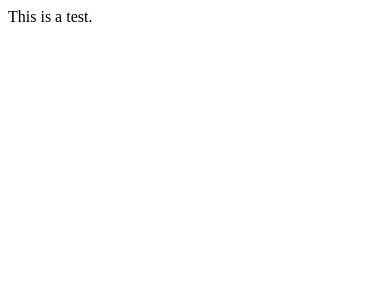
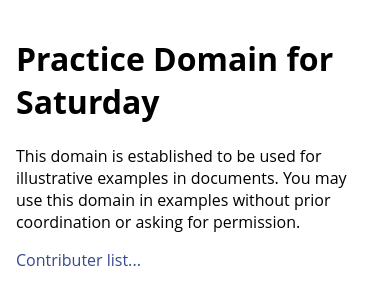
Before and after one commit to FlorinaFlo9/test, a plain HTML site: page index.html in a window 390 px wide. Drawn offline with Linux system fonts and the light colour scheme.

Commit message:
updates
added some info to index, and style.

```diff
--- a/index.html
+++ b/index.html
@@ -1,12 +1,51 @@
-<!DOCTYPE html>
-<html lang="en">
+<!doctype html>
+<html>
 <head>
-    <meta charset="UTF-8">
-    <meta name="viewport" content="width=device-width, initial-scale=1.0">
-    <meta http-equiv="X-UA-Compatible" content="ie=edge">
-    <title>Document</title>
+    <title>Practice Saturday</title>
+
+    <meta charset="utf-8" />
+    <meta http-equiv="Content-type" content="text/html; charset=utf-8" />
+    <meta name="viewport" content="width=device-width, initial-scale=1" />
+
+    <style type="text/css">
+        body {
+            background-color: #f0f0f2;
+            margin: 0;
+            padding: 0;
+            font-family: "Open Sans", "Helvetica Neue", Helvetica, Arial, sans-serif;
+
+        }
+        div {
+            width: 600px;
+            margin: 5em auto;
+            padding: 50px;
+            background-color: #fff;
+            border-radius: 1em;
+        }
+        a:link, a:visited {
+            color: #38488f;
+            text-decoration: none;
+        }
+        @media (max-width: 700px) {
+            body {
+                background-color: #fff;
+            }
+            div {
+                width: auto;
+                margin: 0 auto;
+                border-radius: 0;
+                padding: 1em;
+            }
+        }
+        </style>
 </head>
+
 <body>
-    This is a test.
+<div>
+    <h1>Practice Domain for Saturday</h1>
+    <p>This domain is established to be used for illustrative examples in documents. You may use this
+    domain in examples without prior coordination or asking for permission.</p>
+    <p><a href="https://github.com/FlorinaFlo9/test/graphs/contributors">Contributer list...</a></p>
+</div>
 </body>
 </html>
```
